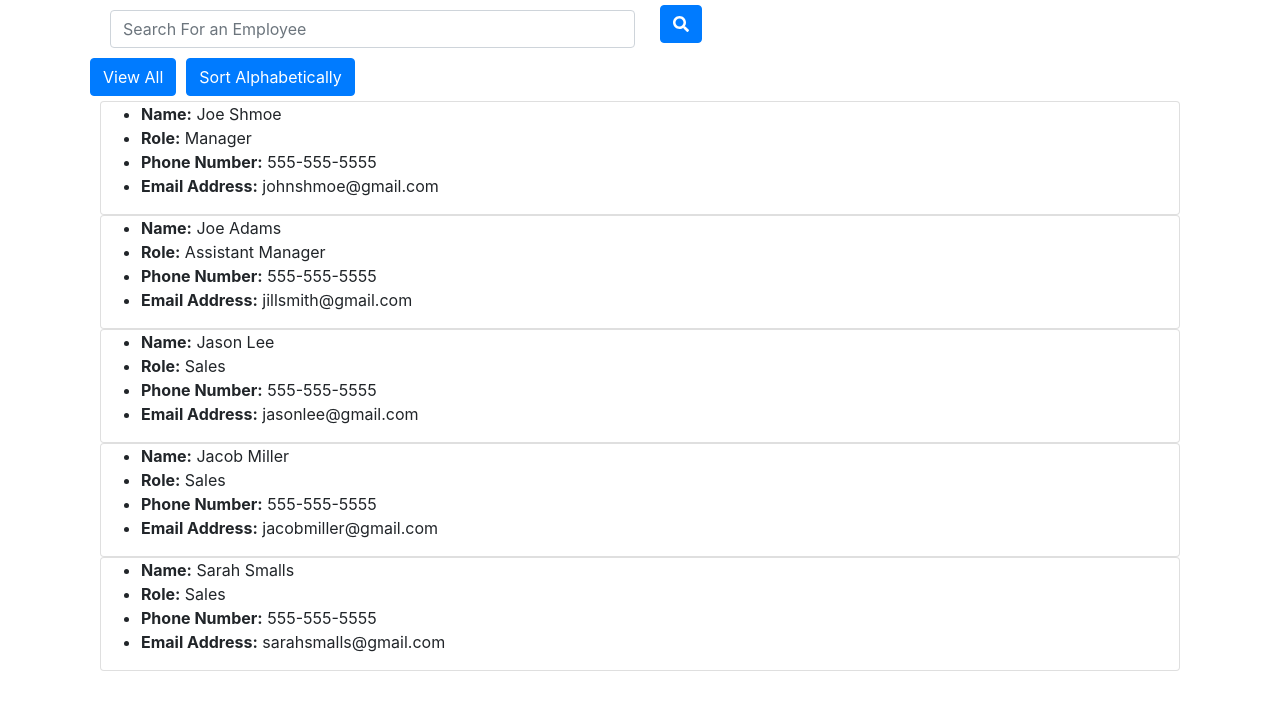
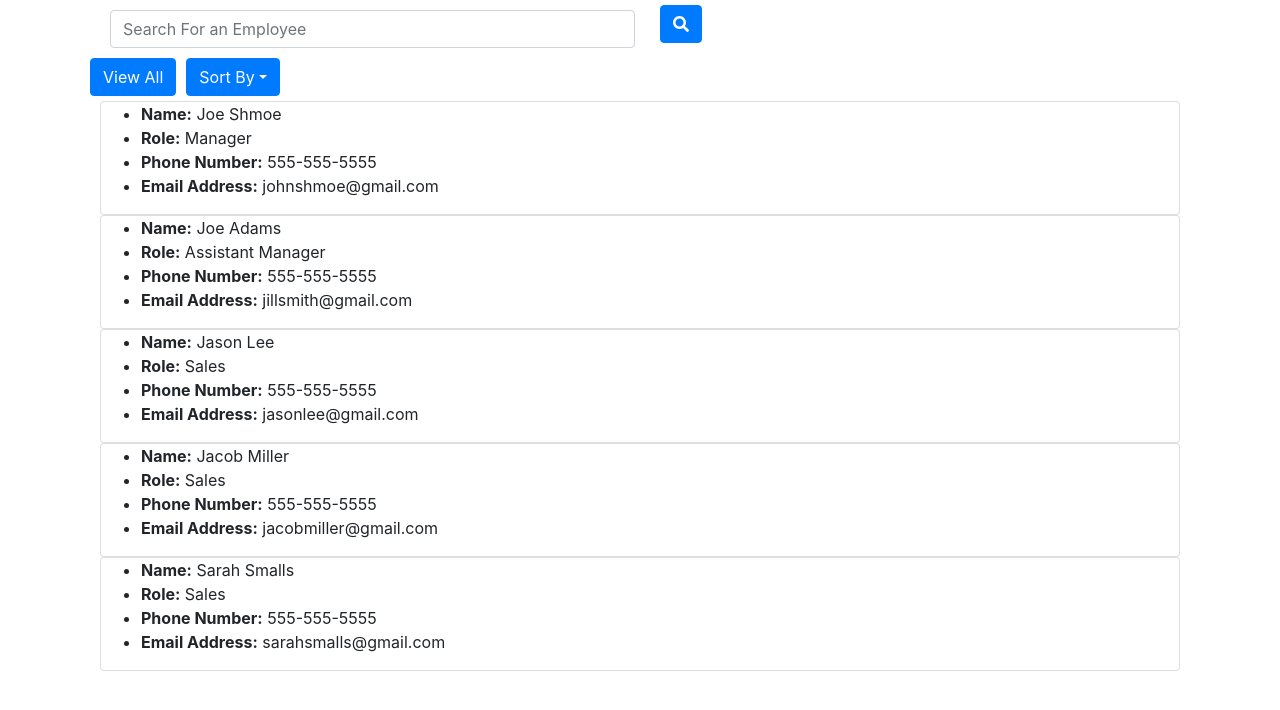
Before and after one commit to samanthabarrueta/React-Employee-Mngmt-System, a React (Create React App) app in the folder ems/: page / in a window 1280 px wide. Shown: the top 710 px of the page. Built offline with nearby package versions, Linux system fonts and the light colour scheme.

Commit message:
sort in dropdown

```diff
--- a/ems/src/components/EMSContainer/index.js
+++ b/ems/src/components/EMSContainer/index.js
@@ -1,5 +1,5 @@
 import React, {Component} from 'react';
-import { Container, Row, Col } from 'react-bootstrap';
+import { Container, Row, Col, Dropdown, DropdownButton } from 'react-bootstrap';
 import { FontAwesomeIcon } from '@fortawesome/react-fontawesome';
 import { faSearch } from '@fortawesome/free-solid-svg-icons';
 import employees from '../.././models/employees.json';
@@ -74,10 +74,10 @@ class EMSContainer extends Component {
                 onClick={this.viewAllEmployees}>
                     View All
                 </Button>
-                <Button
-                onClick={this.sortEmployees}>
-                    Sort Alphabetically
-                </Button>
+
+                <DropdownButton id="dropdown-item-button" title="Sort By">
+                <Dropdown.Item as="button" onClick={this.sortEmployees}>Name</Dropdown.Item>
+                </DropdownButton>
             </Row>
 
 
```
